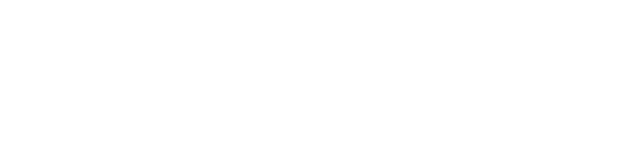
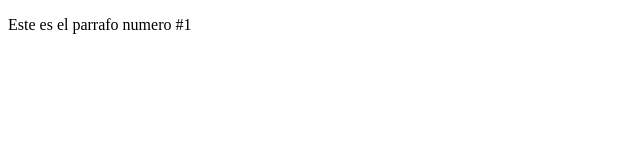
Before and after one commit to josue-learning03/cursogit, a plain HTML site: page index.html in a window 1280 px wide. Shown: the whole page, without its empty margins (0-640 px from the left). Drawn offline with Linux system fonts and the light colour scheme.

Commit message:
este es el segundo cambio hecho

```diff
--- a/index.html
+++ b/index.html
@@ -7,7 +7,9 @@
 </head>
 <body>
 
-
+    <section>
+        <p>Este es el parrafo numero #1</p>
+    </section>
 
 </body>
 </html>
--- a/indexjs/index.css
+++ b/indexjs/index.css
@@ -0,0 +1,4 @@
+body{
+    background-color: beige;
+    text-align: center;
+}
```
